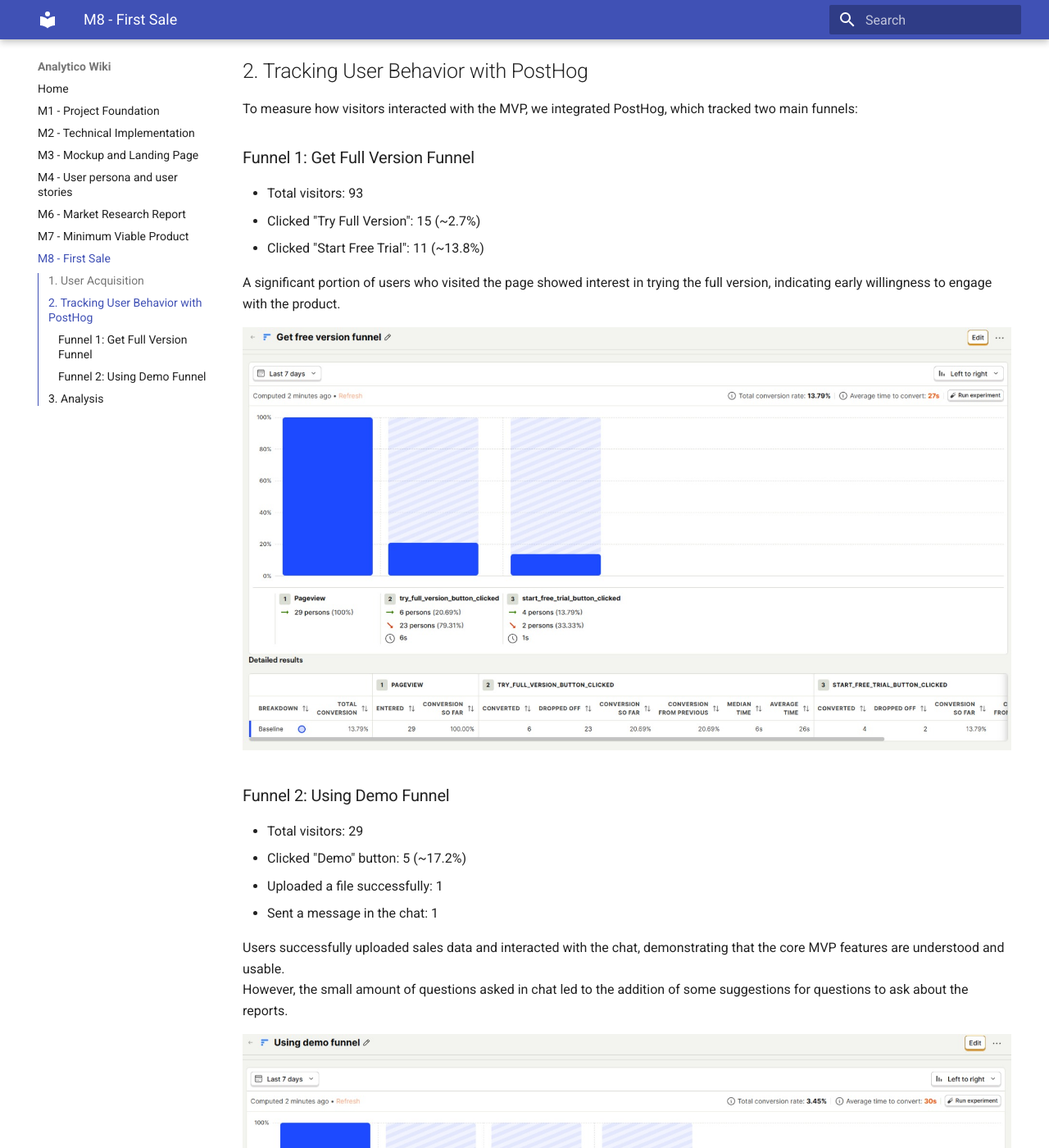
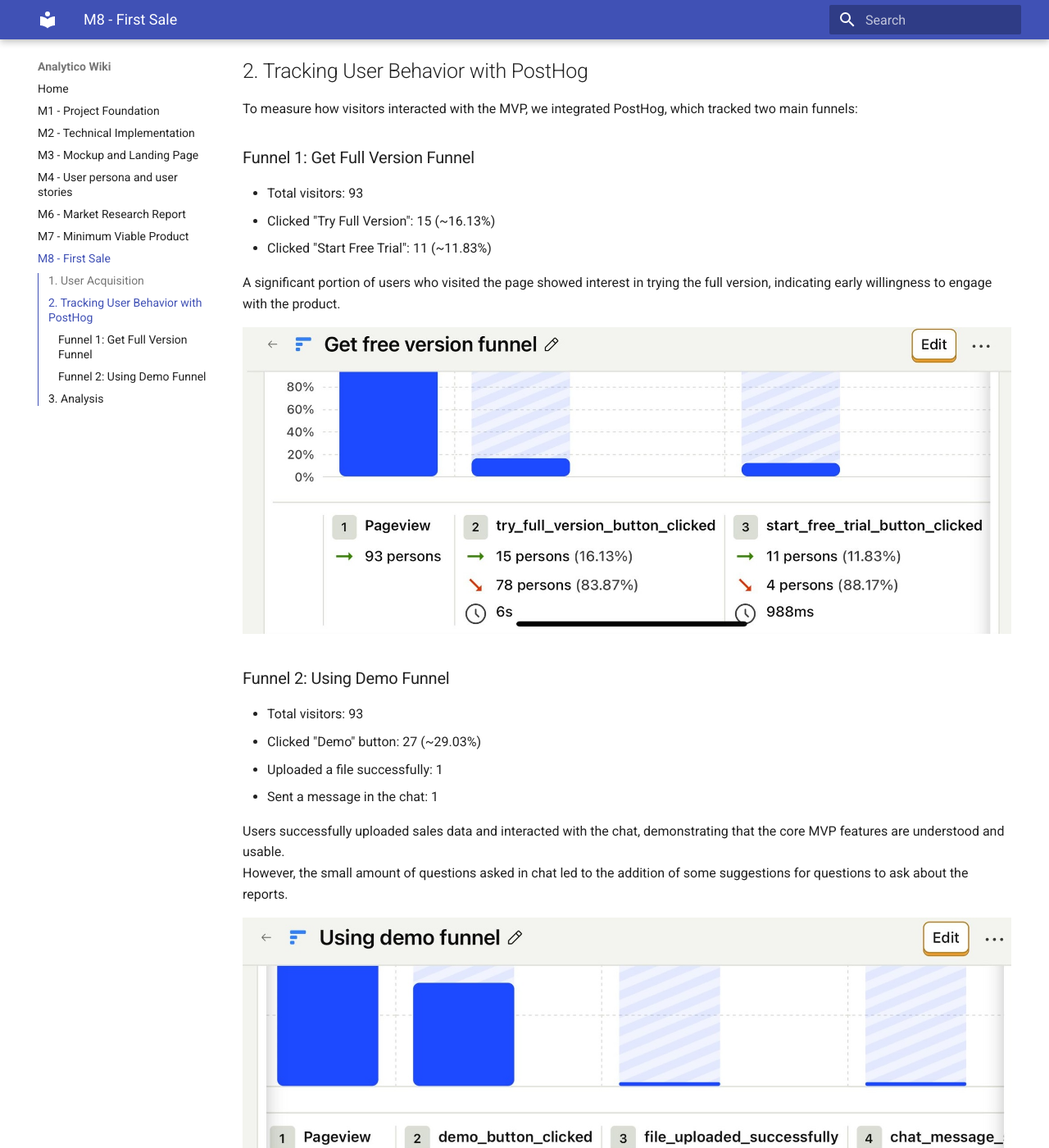
Before and after one commit to VladCostin4/analytico, an MkDocs documentation site: the page built from docs/m8.md, in a window 1280 px wide and 1400 px high, scrolled down 909 px. Shown: the whole window at 82% size. Built offline with MkDocs 1.6.1 and Material for MkDocs 9.7.7, drawn with Linux system fonts in a browser that asks for light colours; some of the changed text lies outside the part shown.

Commit message:
Updated m8 (fully)

```diff
--- a/docs/m8.md
+++ b/docs/m8.md
@@ -26,8 +26,8 @@ To measure how visitors interacted with the MVP, we integrated PostHog, which tr
 ### Funnel 1: Get Full Version Funnel
 
 - Total visitors: 93
-- Clicked "Try Full Version": 15 (~2.7%)
-- Clicked "Start Free Trial": 11 (~13.8%)
+- Clicked "Try Full Version": 15 (~16.13%)
+- Clicked "Start Free Trial": 11 (~11.83%)
 
 A significant portion of users who visited the page showed interest in trying the full version, indicating early willingness to engage with the product.
 
@@ -35,8 +35,8 @@ A significant portion of users who visited the page showed interest in trying th
 
 ### Funnel 2: Using Demo Funnel
 
-- Total visitors: 29
-- Clicked "Demo" button: 5 (~17.2%)
+- Total visitors: 93
+- Clicked "Demo" button: 27 (~29.03%)
 - Uploaded a file successfully: 1
 - Sent a message in the chat: 1
 
@@ -49,6 +49,6 @@ However, the small amount of questions asked in chat led to the addition of some
 
 ## 3. Analysis
 
-- **Interest in full version:** 13.8% of visitors clicked to start a free trial, showing concrete engagement.
+- **Interest in full version:** 11.83% of visitors clicked to start a free trial, showing concrete engagement.
 - **Core MVP usage:** Uploading a file and using the chat indicates the predictive insights and AI feature are attractive.
 - **User feedback potential:** Even without payments, these interactions are strong signals for willingness to try and potentially pay in future iterations.
```
Also changed, not shown: docs/assets/analytics/full_version.jpeg, docs/assets/analytics/using_demo.jpeg.
